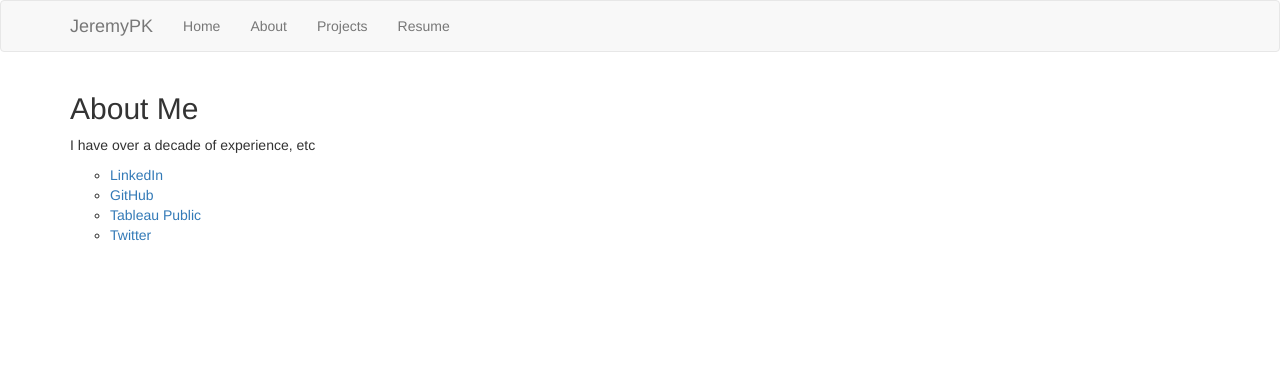
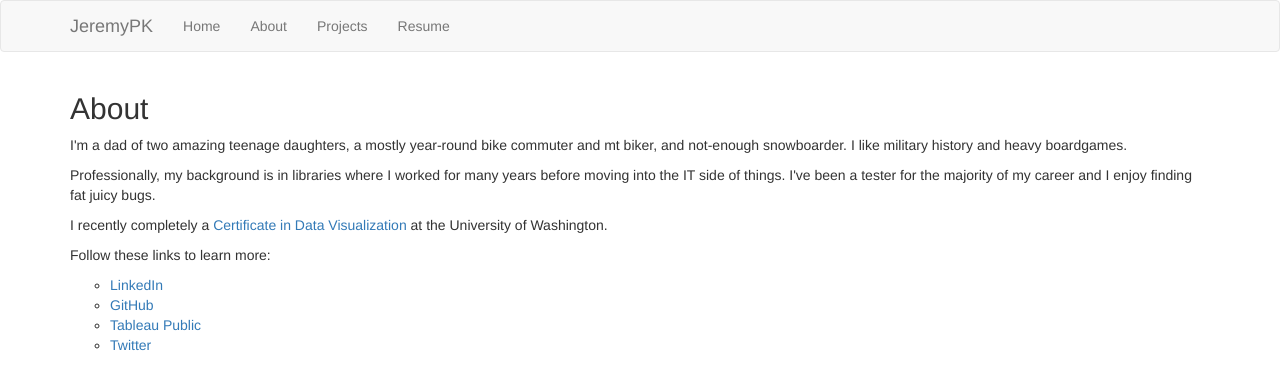
Before and after one commit to jpkeeton/Flask2018.1, a Flask app: page /about in a window 1280 px wide. Shown: the top 390 px of the page. Run offline with Flask 2, Linux system fonts and the light colour scheme; some libraries are stand-ins or nearby versions.

Commit message:
adding more elements

```diff
--- a/templates/about.html
+++ b/templates/about.html
@@ -1,15 +1,17 @@
 {% extends 'layout.html' %}
 
 {% block body %}
-    <h2>About Me</h2>
-   <p>I have over a decade of experience, etc</p>
+    <h2>About</h2>
+   <p>I'm a dad of two amazing teenage daughters, a mostly year-round bike commuter and mt biker, and not-enough snowboarder. I like military history and heavy boardgames.</p>
+   <p>Professionally, my background is in libraries where I worked for many years before moving into the IT side of things. I've been a tester for the majority of my career and I enjoy finding fat juicy bugs.</p>
+   <p>I recently completely a <a href="https://www.pce.uw.edu/certificates/data-visualization" target="_blank"> Certificate in Data Visualization</li></a> at the University of Washington.</p>
+   <p> Follow these links to learn more:<p/>
    <ul style="list-style-type:circle">
-      <li><a href="https://www.linkedin.com/in/jeremy-keeton/"> LinkedIn</a></li>
-      <li><a href="https://github.com/jpkeeton"> GitHub </a></li>
-      <li><a href="https://public.tableau.com/profile/jpkeeton#!/">Tableau Public</a></li>
-      <li><a href="https://twitter.com/JeremyPK">Twitter</a></li>
+      <li><a href="https://www.linkedin.com/in/jeremy-keeton/" target="_blank"> LinkedIn</a></li>
+      <li><a href="https://github.com/jpkeeton" target="_blank"> GitHub </a></li>
+      <li><a href="https://public.tableau.com/profile/jpkeeton#!/" target="_blank">Tableau Public</a></li>
+      <li><a href="https://twitter.com/JeremyPK" target="_blank">Twitter</a></li>
     </ul>
 
 
-
 {% endblock %}
```
